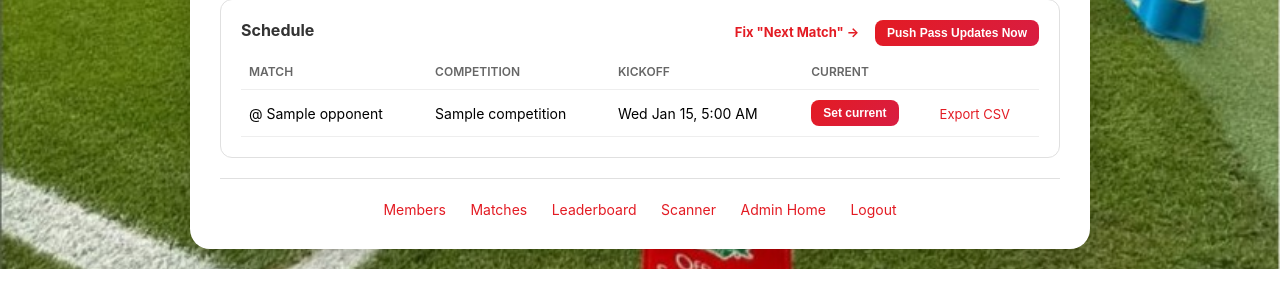
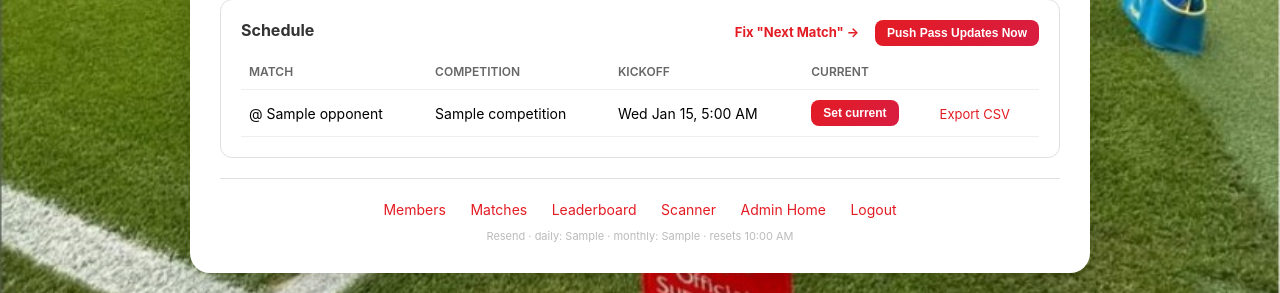
Before and after one commit to teotauy/OLSCDig, a Flask app: page /admin/matches in a window 1280 px wide. Shown: the part 624-917 px from the top of the page. Before the commit the page ends 893 px from the top, so only its background shows below. Run offline with Flask 3, Linux system fonts and the light colour scheme; the visitor is signed in with stand-in values (Sample User, id 1); a database or web service that is not in the repository returns one stand-in record (values such as "Sample title"); data that the repository does not hold is empty; some libraries are stand-ins or nearby versions.

Commit message:
Track real Resend quota usage, distinguish it from other send failures
Two problems fixed together. _send_email_resend previously discarded
Resend's actual response entirely, returning only a bool -- a hit
daily/monthly quota (HTTP 429) looked identical to a broken API key
or any other failure, both to logs and to the admin-facing error
message. Now the real status code and error body are logged, and a
429 gets its own clear message ("Resend's send limit is hit for now
(resets 10:25 AM) -- not a config problem") instead of the generic
"check SMTP/Resend env vars."

Resend has no separate usage-check endpoint, but returns
x-resend-daily-quota / x-resend-monthly-quota / ratelimit-reset
headers on every real send response -- captured and persisted after
every send (success or failure), then shown as a small, discreet line
in the admin footer. Scoped the context processor to only the actual
admin-footer routes so it doesn't add a DB query (a real ~1.3s cost
with no connection pooling) to every page load app-wide, member-facing
pages included.

Verified with mocked Resend responses (not real sends, to avoid
burning actual quota): a simulated 200 correctly populates and
displays daily/monthly/reset info; a simulated 429 correctly produces
the distinct admin-facing message via the real resend-pass route;
confirmed the footer block stays hidden until real data exists, and
that non-admin-footer pages don't trigger the extra query.

Co-Authored-By: Claude Sonnet 5 <noreply@anthropic.com>

```diff
--- a/app.py
+++ b/app.py
@@ -160,6 +160,27 @@ config = {
 def inject_headcount_refresh():
     """Make headcount refresh interval (seconds) available in all templates."""
     return {"headcount_refresh_seconds": _headcount_refresh_seconds()}
+
+
+# Only these routes ever render _admin_footer.html — gating the extra DB
+# query in inject_resend_usage() to just these avoids adding a query (and
+# with no connection pooling, a real ~1.3s cost) to every page load across
+# the whole app, member-facing pages included.
+_ADMIN_FOOTER_ENDPOINTS = {
+    'admin_index', 'admin_members', 'admin_matches', 'admin_leaderboard', 'scanner',
+}
+
+
+@app.context_processor
+def inject_resend_usage():
+    """Last-known Resend quota state, for the small usage indicator in
+    _admin_footer.html. Scoped to admin pages only (see above)."""
+    if request.endpoint not in _ADMIN_FOOTER_ENDPOINTS:
+        return {}
+    try:
+        return {"resend_usage": db.get_resend_usage_state()}
+    except Exception:
+        return {}
 
 def _clean_header_value(v):
     """Ensure header value is a clean string (no newlines, no bytes)."""
@@ -584,9 +605,51 @@ def _send_email_resend(to_email, subject, html=None, text=None, attachments=None
             json=payload,
             timeout=15,
         )
-        return 200 <= response.status_code < 300
-    except Exception:
+    except Exception as e:
+        print(f"Resend request failed (network/timeout), not a quota issue: {e}")
         return False
+
+    ok = 200 <= response.status_code < 300
+    _record_resend_usage(response, ok)
+    return ok
+
+
+def _record_resend_usage(response, ok):
+    """Capture Resend's quota/rate-limit response headers (there's no
+    separate endpoint to check usage — this is the only way to see it) and
+    persist the latest known state. Called on every real send, success or
+    failure, so the DB always reflects the most recent thing we actually
+    observed."""
+    headers = response.headers
+    reset_at = None
+    reset_seconds = headers.get("ratelimit-reset")
+    if reset_seconds:
+        try:
+            reset_at = datetime.now(pytz.utc) + timedelta(seconds=int(reset_seconds))
+        except ValueError:
+            reset_at = None
+
+    error_message = None
+    if not ok:
+        try:
+            body = response.json()
+            error_message = body.get("message") or response.text[:300]
+        except Exception:
+            error_message = response.text[:300]
+        print(f"Resend send failed: status={response.status_code} body={error_message}")
+
+    try:
+        db.update_resend_usage_state(
+            daily_quota_raw=headers.get("x-resend-daily-quota"),
+            monthly_quota_raw=headers.get("x-resend-monthly-quota"),
+            ratelimit_remaining=headers.get("ratelimit-remaining"),
+            reset_at=reset_at,
+            status_code=response.status_code,
+            error_message=error_message,
+        )
+    except Exception as e:
+        # Never let usage-tracking itself break the actual send path.
+        print(f"Could not persist Resend usage state: {e}")
 
 
 def _send_welcome_email_smtp(to_email, first_name, pass_url):
@@ -1878,6 +1941,12 @@ def _issue_and_email_pass(member, season):
 
     if os.getenv('EMAIL_SENDING_ENABLED', 'true').strip().lower() == 'false':
         return False, "Pass generated, but email sending is deliberately paused right now (EMAIL_SENDING_ENABLED=false) — not a bug."
+
+    usage = db.get_resend_usage_state()
+    if usage and usage.get('last_status_code') == 429:
+        reset_at = usage.get('reset_at')
+        when = f" (resets {reset_at.strftime('%-I:%M %p %Z')})" if reset_at else ""
+        return False, f"Pass generated, but Resend's send limit is hit for now{when} — not a config problem, just wait and resend."
     return False, "Pass generated but email failed to send (check SMTP/Resend env vars)."
 
 
--- a/db.py
+++ b/db.py
@@ -355,6 +355,35 @@ def set_last_next_match_key(key):
         cur.execute("UPDATE pass_update_state SET last_next_match_key = %s WHERE id = 1", (key,))
 
 
+def update_resend_usage_state(daily_quota_raw=None, monthly_quota_raw=None, ratelimit_remaining=None,
+                               reset_at=None, status_code=None, error_message=None):
+    """Persist the latest known Resend quota/rate-limit info, captured from
+    response headers on a real send attempt. Only overwrites fields we
+    actually got a fresh value for, so a call that lacks a given header
+    doesn't blank out the last known value for it."""
+    with cursor() as cur:
+        cur.execute(
+            """
+            UPDATE resend_usage_state SET
+                daily_quota_raw = COALESCE(%s, daily_quota_raw),
+                monthly_quota_raw = COALESCE(%s, monthly_quota_raw),
+                ratelimit_remaining = COALESCE(%s, ratelimit_remaining),
+                reset_at = COALESCE(%s, reset_at),
+                last_status_code = %s,
+                last_error_message = %s,
+                checked_at = now()
+            WHERE id = 1
+            """,
+            (daily_quota_raw, monthly_quota_raw, ratelimit_remaining, reset_at, status_code, error_message),
+        )
+
+
+def get_resend_usage_state():
+    with cursor() as cur:
+        cur.execute("SELECT * FROM resend_usage_state WHERE id = 1")
+        return cur.fetchone()
+
+
 def get_passes_updated_tag():
     with cursor() as cur:
         cur.execute("SELECT last_updated_tag FROM pass_update_state WHERE id = 1")
--- a/templates/_admin_footer.html
+++ b/templates/_admin_footer.html
@@ -6,3 +6,12 @@
     <a href="{{ url_for('admin_index') }}">Admin Home</a>
     <a href="{{ url_for('logout') }}">Logout</a>
 </div>
+{% if resend_usage and resend_usage.checked_at %}
+<div style="text-align:center; margin-top:10px; font-size:11px; color:#bbb;">
+    Resend
+    {%- if resend_usage.daily_quota_raw %} &middot; daily: {{ resend_usage.daily_quota_raw }}{% endif -%}
+    {%- if resend_usage.monthly_quota_raw %} &middot; monthly: {{ resend_usage.monthly_quota_raw }}{% endif -%}
+    {%- if resend_usage.reset_at %} &middot; resets {{ resend_usage.reset_at.strftime('%-I:%M %p %Z') }}{% endif -%}
+    {%- if resend_usage.last_status_code and resend_usage.last_status_code >= 400 %} &middot; last send failed ({{ resend_usage.last_status_code }}){% endif -%}
+</div>
+{% endif %}
```
Also changed, not shown: schema.sql (+18 -0 lines).
